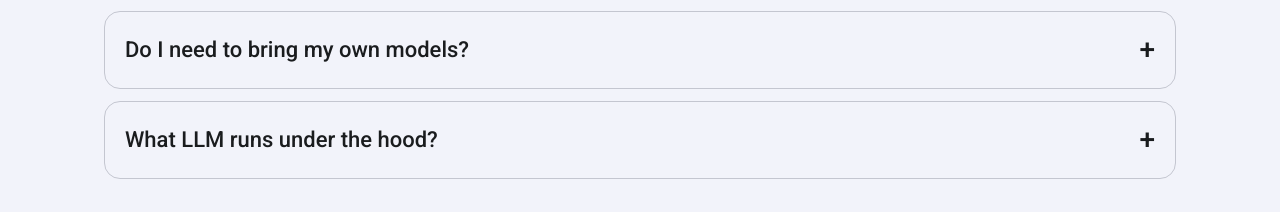
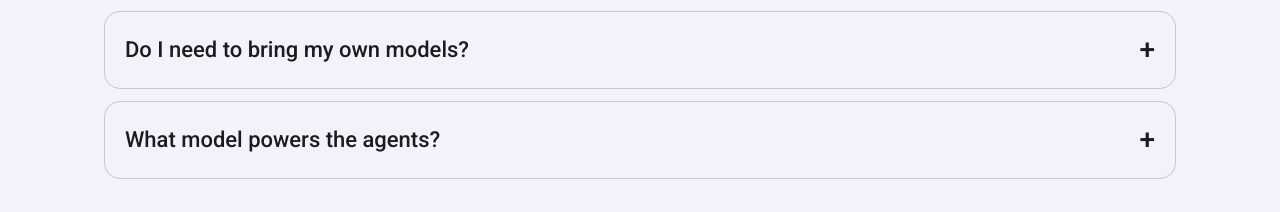
Before and after one commit to PovedaAqui/thirty-nighty, a Next.js app: page / in a window 1280 px wide. Shown: the part 4442-4654 px from the top of the page. Built offline with nearby package versions, Linux system fonts and the light colour scheme; a web font is replaced by a local one.

Commit message:
Refine FAQ copy: model+tools description

```diff
--- a/src/locales/translations.ts
+++ b/src/locales/translations.ts
@@ -101,9 +101,9 @@ export const translations = {
     faq_3_a: "Yes, upgrades and downgrades take effect on your next billing cycle.",
     faq_4_q: "Do I need to bring my own models?",
     faq_4_a: "No — models are pre-loaded and tuned. Enterprise plans can discuss custom model requirements.",
-    faq_5_q: "What LLM runs under the hood?",
+    faq_5_q: "What model powers the agents?",
     faq_5_a:
-      "Currently Qwen3.6-35B-A3B-NVFP4, which delivers excellent performance for around 70% of tasks. Agents are also equipped with tools like SearXNG, Firecrawl, and Camoufox, all running in isolated, per-user Hermes containers.",
+      "Right now, Qwen3.6-35B-A3B-NVFP4 — it handles roughly 70% of everyday tasks with excellent speed and quality. On top of that, every agent has access to real tools: SearXNG for web search, Firecrawl for pulling content from pages, and Camoufox for browsing the web directly. Each user gets their own isolated Hermes container, so nothing is shared between accounts.",
 
     waitlist_title: "Get on the early access list",
     waitlist_body:
@@ -216,9 +216,9 @@ export const translations = {
       "No. La inferencia corre en hardware dedicado. Los prompts y respuestas se quedan dentro del servicio — nada se usa para entrenar modelos de terceros.",
     faq_3_q: "¿Puedo cambiar entre planes?",
     faq_3_a: "Sí, las mejoras y bajadas de plan se aplican en tu siguiente ciclo de facturación.",
-    faq_5_q: "¿Qué LLM corre por debajo?",
+    faq_5_q: "¿Qué modelo impulsa a los agentes?",
     faq_5_a:
-      "Actualmente Qwen3.6-35B-A3B-NVFP4, que ofrece un excelente rendimiento para alrededor del 70% de las tareas. Los agentes también cuentan con acceso a herramientas como SearXNG, Firecrawl y Camoufox, todo en contenedores aislados y dedicados por usuario para Hermes.",
+      "Ahora mismo, Qwen3.6-35B-A3B-NVFP4 — cubre alrededor del 70% de las tareas cotidianas con muy buena velocidad y calidad. Además, cada agente tiene acceso a herramientas reales: SearXNG para búsquedas web, Firecrawl para extraer contenido de páginas, y Camoufox para navegar la web directamente. Cada usuario tiene su propio contenedor Hermes aislado, sin nada compartido entre cuentas.",
     faq_4_q: "¿Necesito aportar mis propios modelos?",
     faq_4_a:
       "No — los modelos vienen precargados y ajustados. Los planes Enterprise pueden negociar requisitos de modelos personalizados.",
```
